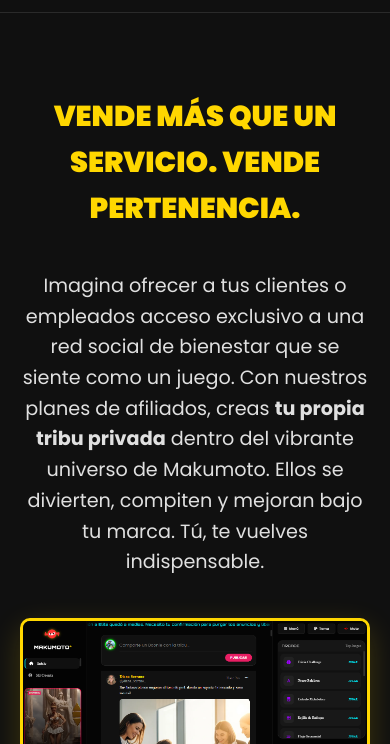
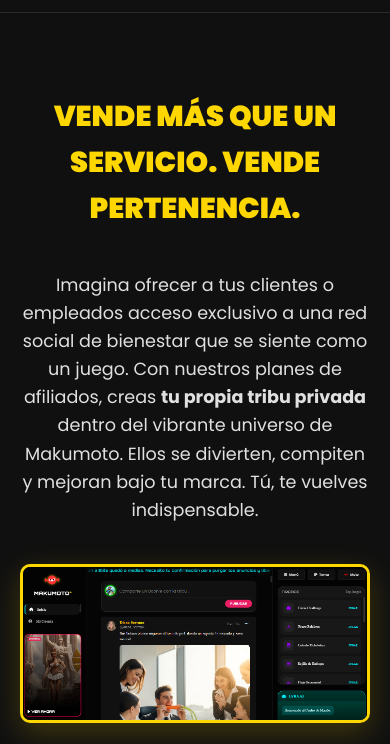
Before and after one commit to Gaox-rgb/afiliados, a plain HTML site: page index.html in a window 390 px wide. Shown: the part 100-844 px from the top of the page. Drawn offline with Linux system fonts and the light colour scheme; no server answers.

Commit message:
feat(ui): Implementa REDUCCION de texto

```diff
--- a/index.html
+++ b/index.html
@@ -429,6 +429,7 @@
     @media (max-width: 768px) {
         .titulo-letal { font-size: 2.3rem; }
         .titulo-seccion { font-size: 1.8rem; }
+        .texto-manifiesto { font-size: 1.1rem; } /* Ajuste de calibre para móviles */
         .triage-btn { padding: 15px 20px; font-size: 1rem; }
         .cta-button-grande { padding: 15px 30px; font-size: 1.2rem; }
         #fomo-container { left: 10px; bottom: 10px; width: calc(100% - 20px); }
```
